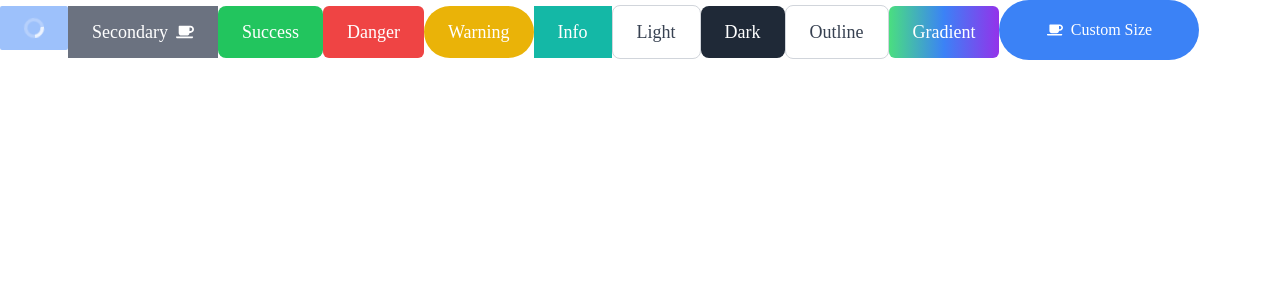
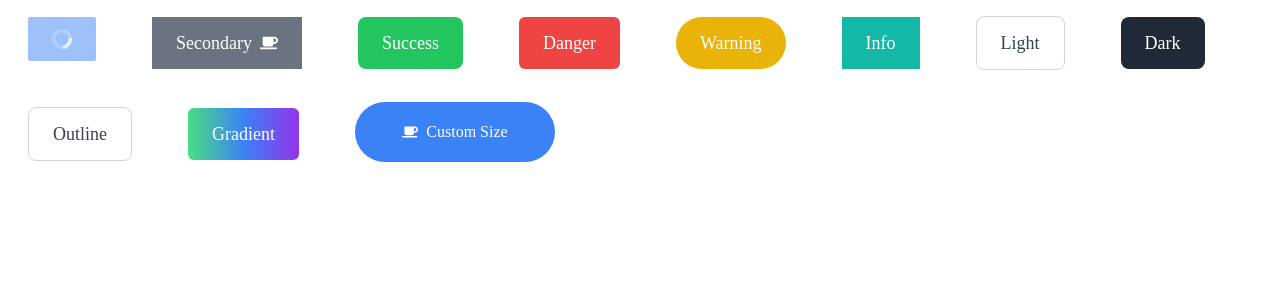
Before and after one commit to vivekpradhan736/modern_gpt3-ui-ux, a React (Create React App) app: page / in a window 1280 px wide. Shown: the top 300 px of the page. Built offline with nearby package versions, Linux system fonts and the light colour scheme.

Commit message:
new commit

```diff
--- a/src/App.js
+++ b/src/App.js
@@ -1,41 +1,41 @@
 import React from 'react';
 import Button from "./ui/Button.js";
-import { FaCoffee } from 'react-icons/fa'; // Example icon from react-icons
+import { FaCoffee } from 'react-icons/fa';
 
 const App = () => {
   return (
     <>
-      <Button size="large" variant="primary" borderRadius="rounded-sm" icon={FaCoffee} iconPosition="left" enabled={true}  loading={true} >
+      <Button className="mx-7 my-4" size="large" variant="primary" borderRadius="rounded-sm" icon={FaCoffee} iconPosition="left" enabled={true}  loading={true} >
         Primary
       </Button>
-      <Button size="large" variant="secondary" borderRadius="rounded-xs" icon={FaCoffee} iconPosition="right" enabled={true}   >
+      <Button className="mx-7 my-4" size="large" variant="secondary" borderRadius="rounded-xs" icon={FaCoffee} iconPosition="right" enabled={true}   >
         Secondary
       </Button>
-      <Button size="large" variant="success" borderRadius="rounded-lg" enabled={true}   >
+      <Button className="mx-7 my-4" size="large" variant="success" borderRadius="rounded-lg" enabled={true}   >
         Success
       </Button>
-      <Button size="large" variant="danger" borderRadius="rounded-md" enabled={true}   >
+      <Button className="mx-7 my-4" size="large" variant="danger" borderRadius="rounded-md" enabled={true}   >
         Danger
       </Button>
-      <Button size="large" variant="warning" borderRadius="rounded-full" enabled={true}   >
+      <Button className="mx-7 my-4" size="large" variant="warning" borderRadius="rounded-full" enabled={true}   >
         Warning
       </Button>
-      <Button size="large" variant="info" borderRadius="rounded-none" enabled={true}   >
+      <Button className="mx-7 my-4" size="large" variant="info" borderRadius="rounded-none" enabled={true}   >
         Info
       </Button>
-      <Button size="large" variant="light" borderRadius="rounded-lg" enabled={true}   >
+      <Button className="mx-7 my-4" size="large" variant="light" borderRadius="rounded-lg" enabled={true}   >
         Light
       </Button>
-      <Button size="large" variant="dark" borderRadius="rounded-lg" enabled={true}   >
+      <Button className="mx-7 my-4" size="large" variant="dark" borderRadius="rounded-lg" enabled={true}   >
         Dark
       </Button>
-      <Button size="large" variant="outline" borderRadius="rounded-lg" enabled={true}   >
+      <Button className="mx-7 my-4" size="large" variant="outline" borderRadius="rounded-lg" enabled={true}   >
         Outline
       </Button>
-      <Button size="large" variant="gradient" gradient borderRadius="rounded-md" enabled={true}   >
+      <Button className="mx-7 my-4" size="large" variant="gradient" gradient borderRadius="rounded-md" enabled={true}   >
         Gradient
       </Button>
-      <Button customWidth="200px" customHeight="60px" borderRadius="rounded-full" variant="primary" icon={FaCoffee} iconPosition="left" enabled={true}   >
+      <Button className="mx-7 my-4" customWidth="200px" customHeight="60px" borderRadius="rounded-full" variant="primary" icon={FaCoffee} iconPosition="left" enabled={true}   >
         Custom Size
       </Button>
     </>
```
